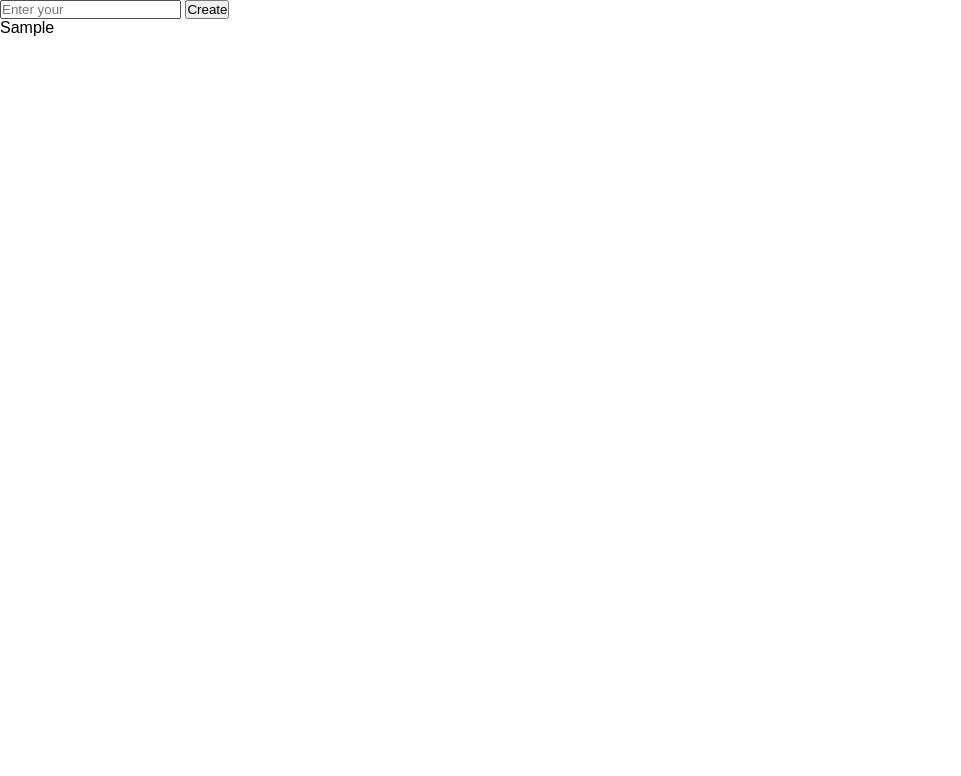
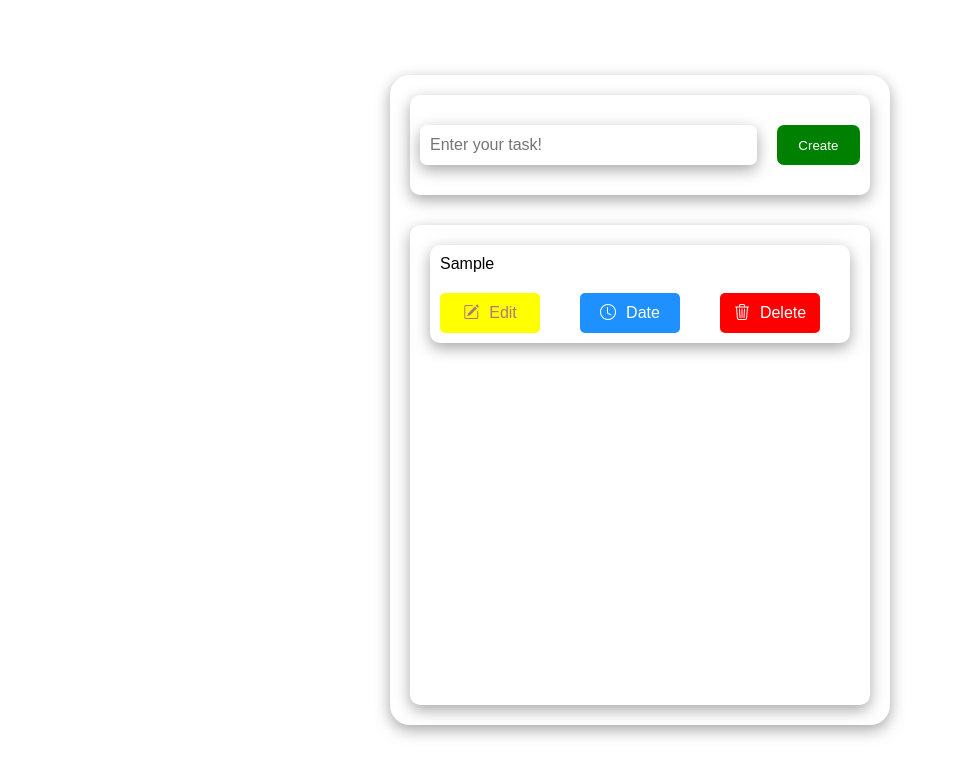
Before and after one commit to dilshodbek0515/to-do-list, a plain HTML site: page index.html in a window 1280 px wide. Both pictures are taken after typing "Sample" into the empty fields and a click on the button "Create". Shown: the whole page, without its empty margins (0-961 px from the left). Drawn offline with nearby package versions, Linux system fonts and the light colour scheme.

Commit message:
to do list

```diff
--- a/app.js
+++ b/app.js
@@ -9,9 +9,29 @@ function createList(data) {
         coll.firstChild.remove()
     }
     data.forEach(item => {
-        let li = document.createElement("li")
-        li.innerHTML = item.title
-        coll.appendChild(li)
+
+        let div = document.createElement("div")
+        let btnDiv = document.createElement("div")
+        let btn1 = document.createElement("button")
+        let btn2 = document.createElement("button")
+        let btn3 = document.createElement("button")
+        div.innerHTML = item.title
+
+        btn1.innerHTML = `<i class="bi bi-pencil-square"></i> Edit`
+        btn2.innerHTML = `<i class="bi bi-clock"></i> Date`
+        btn3.innerHTML = `<i class="bi bi-trash3"></i> Delete`
+
+        div.className = "list"
+        btnDiv.className = "btn_div"
+        btn1.className = "btn_one"
+        btn2.className = "btn_two"
+        btn3.className = "btn_three"
+
+        coll.appendChild(div)
+        div.appendChild(btnDiv)
+        btnDiv.appendChild(btn1)
+        btnDiv.appendChild(btn2)
+        btnDiv.appendChild(btn3)
     })
 }
 createList(DATA)
@@ -26,5 +46,7 @@ form.addEventListener("submit", e => {
     DATA.push(newTodo)
     localStorage.setItem("data", JSON.stringify(DATA))
     input.value = ""
+
     createList(DATA)
+
 })
--- a/index.html
+++ b/index.html
@@ -6,14 +6,17 @@
     <meta name="viewport" content="width=device-width, initial-scale=1.0">
     <title>To-do list</title>
     <link rel="stylesheet" href="./style.css">
+    <link rel="stylesheet" href="https://cdn.jsdelivr.net/npm/bootstrap-icons@1.11.3/font/bootstrap-icons.min.css">
 </head>
 
 <body>
-    <form class="form">
-        <input class="input" type="text" placeholder="Enter your">
-        <button class="btn">Create</button>
-    </form>
-    <ul class="collection"></ul>
+    <div class="container">
+        <form class="form">
+            <input class="input" type="text" placeholder="Enter your task!">
+            <button class="btn">Create</button>
+        </form>
+        <ul class="collection"></ul>
+    </div>
     <script src="./app.js"></script>
 </body>
 
--- a/style.css
+++ b/style.css
@@ -3,4 +3,141 @@
     margin: 0;
     box-sizing: border-box;
     font-family: sans-serif;
+    list-style-type: none;
 }
+
+body {
+    display: flex;
+    align-items: center;
+    justify-content: center;
+    height: 100vh;
+}
+
+.container {
+    width: 500px;
+    height: 650px;
+    border-radius: 20px;
+    margin: 0 auto;
+    box-shadow: rgba(0, 0, 0, 0.35) 0px 5px 15px;
+    display: flex;
+    align-items: center;
+    justify-content: space-between;
+    flex-direction: column;
+    padding: 20px;
+    gap: 30px;
+}
+
+.form {
+    width: 100%;
+    height: 100px;
+    border-radius: 10px;
+    box-shadow: rgba(0, 0, 0, 0.35) 0px 5px 15px;
+    display: flex;
+    align-items: center;
+    justify-content: center;
+    padding: 10px;
+    gap: 20px;
+}
+
+.input {
+    width: 100%;
+    height: 40px;
+    box-shadow: rgba(0, 0, 0, 0.35) 0px 5px 15px;
+    border: transparent;
+    outline: transparent;
+    border-radius: 7px;
+    padding: 5px 5px 5px 10px;
+    font-size: 16px;
+    color: dodgerblue;
+
+}
+
+.btn {
+    width: 110px;
+    height: 40px;
+    background-color: green;
+    border-radius: 7px;
+    border: none;
+    color: white;
+    outline: none;
+}
+
+.btn:hover {
+    background-color: transparent;
+    border: 1px solid green;
+    color: green;
+}
+
+.collection {
+    width: 100%;
+    flex: 1;
+    box-shadow: rgba(0, 0, 0, 0.35) 0px 5px 15px;
+    border-radius: 10px;
+    padding: 20px;
+    display: flex;
+    align-items: center;
+    flex-direction: column;
+    gap: 20px;
+    overflow: auto;
+}
+
+.collection::-webkit-scrollbar {
+    width: 7px;
+}
+
+.collection::-webkit-scrollbar-thumb {
+    background-color: dodgerblue;
+    border-radius: 5px;
+}
+
+.list {
+    width: 100%;
+    height: auto;
+    box-shadow: rgba(0, 0, 0, 0.35) 0px 5px 15px;
+    padding: 10px 20px 10px 10px;
+    display: flex;
+    justify-content: space-between;
+    flex-direction: column;
+    gap: 20px;
+    border-radius: 10px;
+    color: black;
+}
+
+.btn_div {
+    display: flex;
+    align-items: center;
+    gap: 40px;
+}
+
+.btn_one,
+.btn_two,
+.btn_three {
+    width: 100px;
+    height: 40px;
+    background-color: yellow;
+    border-radius: 5px;
+    border: transparent;
+    display: flex;
+    align-items: center;
+    justify-content: center;
+    gap: 10px;
+    padding: 10px;
+    font-size: 16px;
+    color: rgb(180, 120, 120);
+    transition: .5s;
+
+    &:hover {
+        opacity: .5;
+        transition: .5s;
+    }
+}
+
+.btn_two {
+    background-color: dodgerblue;
+    color: white;
+}
+
+.btn_three {
+    background-color: red;
+    color: white;
+}
```
